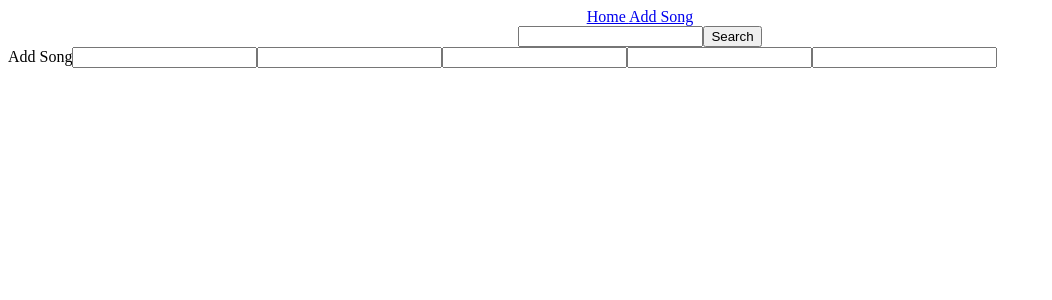
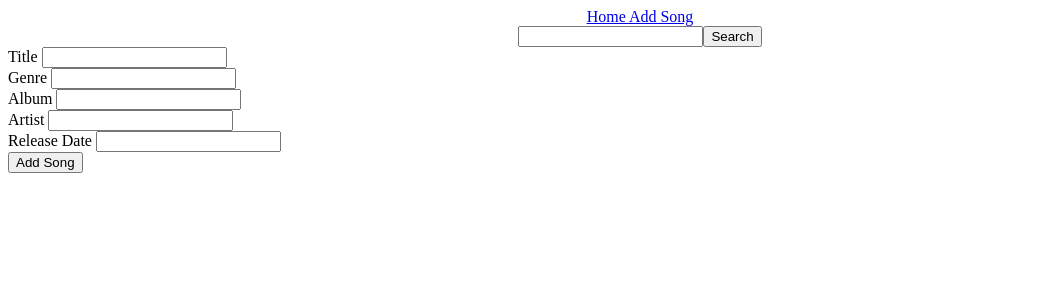
Before and after one commit to Joshua-Dela-Pena/Music-Library, a React (Create React App) app: page /CreateSong in a window 1280 px wide. Shown: the top 300 px of the page, without its empty margins (0-1052 px from the left). Built offline with nearby package versions, Linux system fonts and the light colour scheme; no server answers.

Commit message:
Created an edit song function and tweaked a few things partially still incomplete

```diff
--- a/src/App.js
+++ b/src/App.js
@@ -5,6 +5,7 @@ import NavBar from "./NavBar/NavBar";
 import { BrowserRouter as Router, Routes, Route} from "react-router-dom"
 import SearchResults from "./SearchResults/SearchResults";
 import CreateSong from "./CreateSong/CreateSong";
+import EditSong from "./EditSong/EditSong";
 
 function App() {
 
@@ -32,14 +33,7 @@ function App() {
     }
 
     async function PostSong(id) {
-      let newSong = {
-        title: id.title,
-        artist: id.artist,
-        album: id.album,
-        genre: id.genre,
-        release_date: id.release_date
-      }
-      await axios.put("http://127.0.0.1:8000/music/", newSong)
+      await axios.put("http://127.0.0.1:8000/music/", id)
     }
 
     const searchSong = (searchTerm) => {
@@ -61,7 +55,7 @@ function App() {
           <Routes>
             <Route path="/" element={<DisplayMusic music={songs} delete={deleteSong} />}/>
             <Route path="/SearchResults" element={<SearchResults songFound={song} />}/>
-            <Route path="/EditSong" element={<editSong song={song} />}/>
+            <Route path="/EditSong" element={<EditSong editSong={editSong} />}/>
             <Route path="/CreateSong" element={<CreateSong addSong={PostSong} />}/>
           </Routes>
         </Router>
--- a/src/CreateSong/CreateSong.jsx
+++ b/src/CreateSong/CreateSong.jsx
@@ -1,5 +1,4 @@
 import React, { useState } from "react";
-
 
 const CreateSong = (props) => {
 
@@ -11,7 +10,7 @@ const CreateSong = (props) => {
 
     const handleSubmit = (event) => {
         event.preventDefault();
-        props.addSong(title, genre, album, release_date, artist)
+        props.addSong({title, genre, album, release_date, artist})
     }
 
     const handleChange1 = (event) => {
@@ -38,13 +37,12 @@ const CreateSong = (props) => {
     return (
         <div>
             <form onSubmit={handleSubmit}>
-                <label>Add Song</label>
-                    <input onChange={handleChange1} type="title" name="title" value={title}/>
-                    <input onChange={handleChange2} type="genre" name="genre" value={genre}/>
-                    <input onChange={handleChange3} type="album" name="album" value={album}/>
-                    <input onChange={handleChange4} type="artist" name="artist" value={artist}/>
-                    <input onChange={handleChange5} type="release_date" name="release_date" value={release_date}/>
-
+                    <div><label> Title </label><input onChange={handleChange1} type="title" name="title" value={title}/></div>
+                    <div><label> Genre </label><input onChange={handleChange2} type="genre" name="genre" value={genre}/></div>
+                    <div><label> Album </label><input onChange={handleChange3} type="album" name="album" value={album}/></div>
+                    <div><label> Artist </label><input onChange={handleChange4} type="artist" name="artist" value={artist}/></div>
+                    <div><label> Release Date </label><input onChange={handleChange5} type="release_date" name="release_date" value={release_date}/></div>
+                    <button type="submit"> Add Song </button>
             </form>
         </div>
      );
--- a/src/DisplayMusic/DisplayMusic.jsx
+++ b/src/DisplayMusic/DisplayMusic.jsx
@@ -1,5 +1,7 @@
 import React from 'react';
 import "./DisplayMusic.css"
+import { Link } from 'react-router-dom';
+
 
 const DisplayMusic = (props) => {
     return (
@@ -25,7 +27,7 @@ const DisplayMusic = (props) => {
                         <td>{song.id}</td>
                         <td>{song.release_date}</td>
                         <td>{song.title}</td>
-                        <button>Edit</button>
+                        <Link to="/EditSong"> Edit </Link>
                         <button onClick={() => props.delete(song.id)}>Delete</button>
                     </tr>
                     )
--- a/src/EditSong/EditSong.jsx
+++ b/src/EditSong/EditSong.jsx
@@ -1,13 +1,27 @@
-import React from 'react';
+import { React, useState}  from 'react';
 
 const EditSong = (props) => {
+
+    const[title, setTitle] = useState('')
+    const[genre, setGenre] = useState('')
+    const[album, setAlbum] = useState('')
+    const[release_date, setReleaseDate] = useState('')
+    const[artist, setArtist] = useState('')
+
+    const handleSubmit = (event) => {
+        event.preventDefault();
+        props.editSong({title, genre, album, release_date, artist})
+    }
     return (
         <div>
-            <input type="album" name="album" placeholder={props.song.album} ></input>
-            <input type="genre" name="genre" placeholder={props.song.genre} ></input>
-            <input type="artist" name="artist" placeholder={props.song.artist} ></input>
-            <input type="release_date" name="release_date" placeholder={props.song.release_date} ></input>
-            <input type="title" name="title" placeholder={props.song.title} ></input>
+            <form>
+            <div><label> Album <input type="album" name="album" /></label></div>
+            <div><label> Genre <input type="genre" name="genre" value={genre}/></label></div>
+            <div><label> Artist <input type="artist" name="artist" value={artist}/></label></div>
+            <div><label> Release Date <input type="release_date" name="release_date" value={release_date}/></label></div>
+            <div><label> Title <input type="title" name="title" value={title}/></label></div>
+            <button type="submit"> Edit Song </button>
+            </form>
         </div>
      );
 }
```
